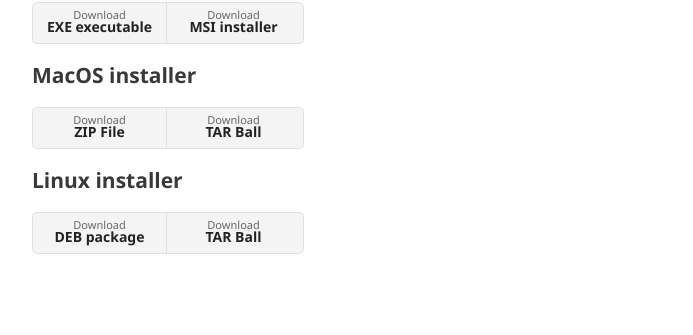
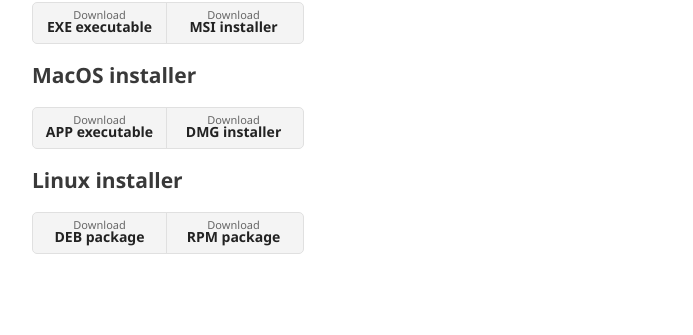
Before and after one commit to whatwebgui/whatwebgui.github.io, a Jekyll site: the page built from another-page.md, in a window 1280 px wide. Shown: the part 299-634 px from the top of the page, without its empty margins (178-871 px from the left). Built offline with Jekyll 4.4.1, drawn with Linux system fonts in a browser that asks for light colours; our own code applies the rules of GitHub Pages for plain Markdown files.

Commit message:
Update default.html

```diff
--- a/_layouts/default.html
+++ b/_layouts/default.html
@@ -37,13 +37,13 @@
         </ul>
         <h2>MacOS installer</h2>
         <ul class="downloads2">
-          <li><a href="{{ site.mac_exe_url }}">Download <strong>ZIP File</strong></a></li>
-          <li><a href="{{ site.mac_msi_url }}">Download <strong>TAR Ball</strong></a></li>
+          <li><a href="{{ site.mac_app_url }}">Download <strong>APP executable</strong></a></li>
+          <li><a href="{{ site.mac_dmg_url }}">Download <strong>DMG installer</strong></a></li>
         </ul>
         <h2>Linux installer</h2>
         <ul class="downloads2">
           <li><a href="{{ site.linux_deb_url }}">Download <strong>DEB package</strong></a></li>
-          <li><a href="{{ site.linux_msi_url }}">Download <strong>TAR Ball</strong></a></li>
+          <li><a href="{{ site.linux_rpm_url }}">Download <strong>RPM package</strong></a></li>
         </ul>
         {% endif %}
       </header>
```
